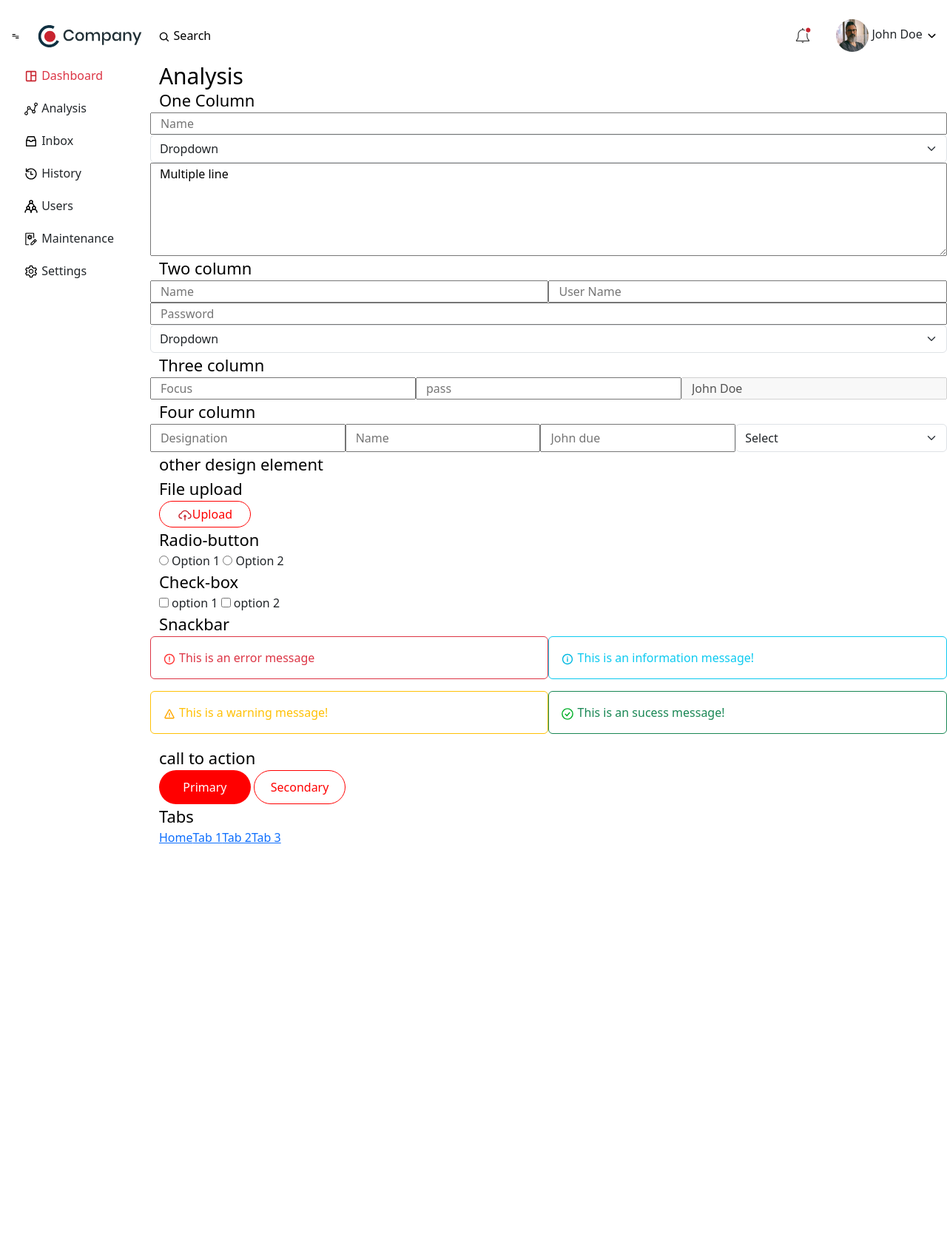
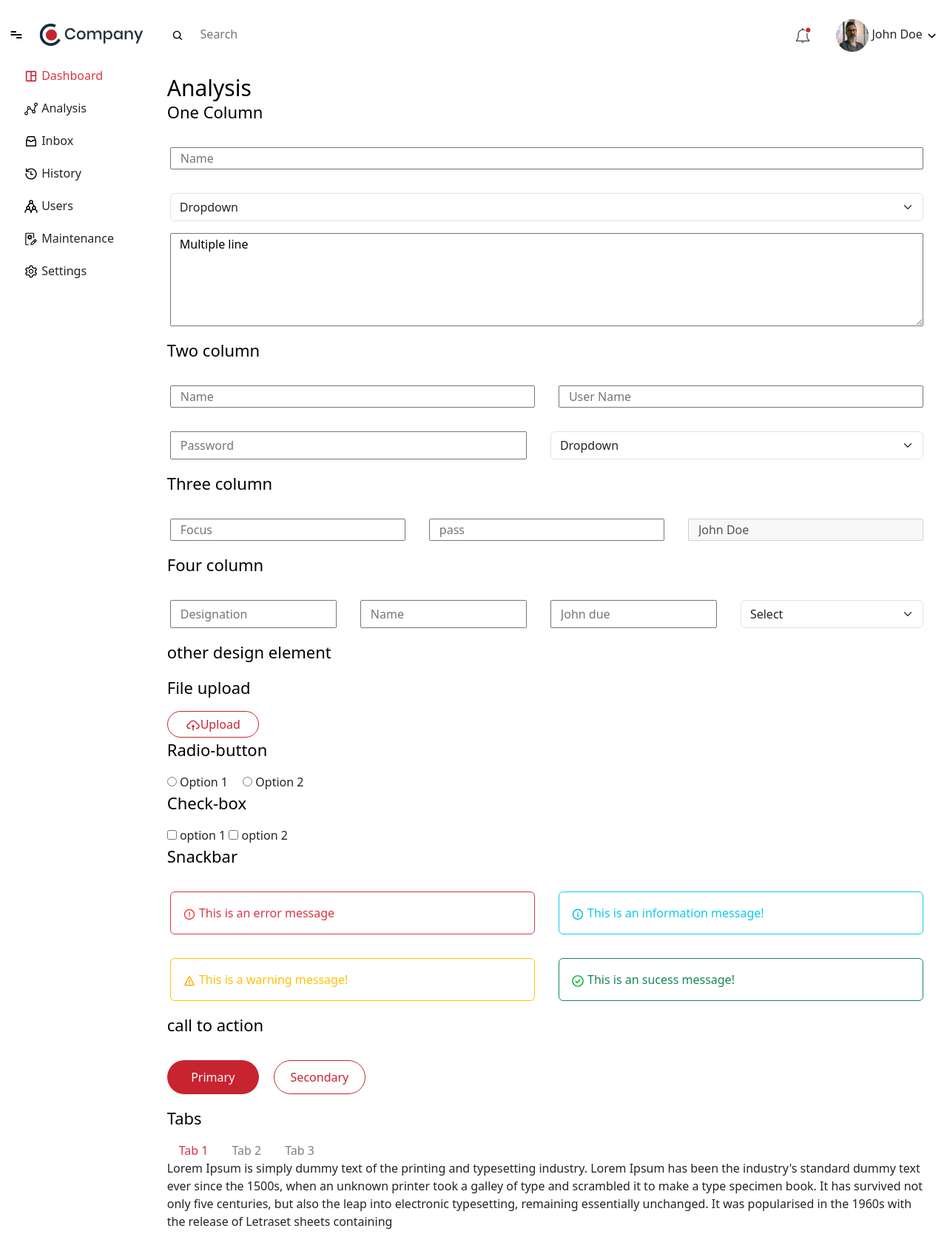
Before and after one commit to TrushChauhan/HTML-Training-assignment, a plain HTML site: page innerpage.html in a window 1280 px wide. Shown: the whole page at 74% size. Before the commit the page ends 1144 px from the top, so only its background shows below. Drawn offline with Linux system fonts and the light colour scheme.

Commit message:
responsive innerpage

```diff
--- a/css/style.css
+++ b/css/style.css
@@ -19,7 +19,7 @@
 }
 .hero-image{
 width: 100%;
-height: 70%;
+height: 70;
 border: 20px solid rgb(248, 247, 247);
 margin-top: 20px;
 }
@@ -67,7 +67,7 @@ font-size:40px;
     justify-content:right;
 }
 .navbar{
-    width: 1560px;
+    width: 1200px;
     width: 100%;
     height: 80px;
     background-color: rgb(255, 255, 255);
@@ -78,8 +78,8 @@ font-size:40px;
 
 }
 .menu-bar{
-    width: 18px;
-    height: 12px;
+    width: 20px;
+    height: 30px;
 }
 .search-icon{
     width: 16px;
@@ -93,6 +93,7 @@ font-size:40px;
     font-weight: 400;
     justify-items: center;
     align-items: center;
+    border: none;
 }
 .notification-icon{
     width: 22px;
@@ -128,14 +129,14 @@ font-size:40px;
     font-weight: 500;
 }
 .dashboard-content{
+    width: 100vh;
     margin-top: 50px;
 }
 .dashboard-statistics{
-
+    /* width: 100vh; */
 }
 .statistic{
-    width: 220px;
-    height: 116px;
+
 }
 .total-items{
     width: 77px;
@@ -147,7 +148,7 @@ font-size:40px;
     height: 20px;
 }
 .item-info{
-    margin-left: 30px;
+    margin-bottom: 50px;
 }
 .sale-title{
     height: 29px;
@@ -155,7 +156,7 @@ font-size:40px;
     font-weight: 500;
 }
 .sales-statistics{
-    width: 900px;
+    width: 100vw;
 }
 .statistic-duration{
     font-size: 12px;
@@ -206,12 +207,13 @@ font-size:40px;
     font-size: 22px;
     color: black;
     font-weight: 500;
+    margin-bottom: 15px;
 }
 .upload-btn{
     width: 124px;
     height: 36px;
-    color: red;
-    border: red solid 1px;
+    color: #C8242F;
+    border: #C8242F solid 1px;
     border-radius: 18px;
     background-color: white;
 }
@@ -224,21 +226,60 @@ font-size:40px;
     height: 46px;
     border-radius: 23px;
     color: white;
-    background-color: red;
+    background-color: #C8242F;
     border: none;
 }
 .secondary-btn{
     width: 124px;
     height: 46px;
     border-radius: 23px;
-    color: red;
+    color: #C8242F;
     background-color: white;
-    border:red solid 1px;
+    border:#C8242F solid 1px;
 }
-@media screen and(max-width:1020px) {
-    .hero-image{
-        width: 25%;
-        height: 25%;
+a:link {
+    color: gray;
+    background-color: transparent;
+    text-decoration: none;
+  }
+
+a:visited {
+    color: rgb(160, 160, 160);
+    background-color: transparent;
+    text-decoration: underline;
+  }
+a:active {
+    color:#C8242F;
+    background-color: transparent;
+    text-decoration: underline;
+  }
+  /* input::placeholder {
+	opacity: 5;
+}
+.form-group {
+    --pad: .75rem;
+    position: relative;
+  }
+  label {
+    position: absolute;
+    left: var(--pad);
+    top: var(--pad);
+    pointer-events: none;
+  }
+  input:focus + label,
+input:not(:placeholder-shown) + label {
+   color: black;
+}
+input:focus + label,
+input:not(:placeholder-shown) + label {
+  transform: translateY(calc(-50% - var(--pad))) scale(.8);
+  color: var(--accent);
+}*/
+
+@media screen and(max-width:992px) {
+    .sales-statistics{
+        display: flex;
+        flex-direction: column;
     }
 }
 @media screen and (max-width: 768px){
@@ -253,6 +294,10 @@ font-size:40px;
     }
     .login-info{
         margin-top: -20px;
+    }
+    .sales-statistics{
+        display: flex;
+        flex-direction: column;
     }
 }
 @media screen and (max-width: 576px){
@@ -274,3 +319,8 @@ font-size:40px;
         font-size: 15px;
     }
 }
+@media screen and (max-width: 670px){
+    .side-bar{
+        display: none;
+    }
+}
--- a/innerpage.html
+++ b/innerpage.html
@@ -20,8 +20,8 @@
                     <a class="navbar-brand" href="#">
                         <img src=images/images/logo.svg class="d-inline-block company-logo-navbar">
                     </a>
-                    <img src=images/images/search-icon.svg class="d-inline-block search-icon">
-                    <span class="search-text">Search</span>
+                    <img src=images/images/search-icon.svg class="d-inline-block search-icon m-3">
+                    <input class="search-text w-25 h-50" placeholder="Search">
                 </div>
                 <div class="float-right">
                     <img src=images/images/notification-icon.svg class="d-inline-block notification-icon">
@@ -74,7 +74,7 @@
                 </div>
             </nav>
         </div>
-        <div class="container flex-column analysis-content">
+        <div class="container flex-column analysis-conten m-3">
             <div class="row">
                 <div class="dashboard-title col">
                     Analysis
@@ -83,29 +83,29 @@
             <div class="row">
                 <div class="column-title col">One Column</div>
             </div>
-            <div class="row">
+            <div class="row mx-1 my-3">
                 <input type="text" placeholder="Name">
             </div>
-            <div class="row ">
-                <select class="form-select" aria-label="Default select example">
+            <div class="row mx-1 my-3">
+                <select class="form-select my-3" aria-label="Default select example">
                     <option selected>Dropdown</option>
                     <option value="1">One</option>
                     <option value="2">Two</option>
                     <option value="3">Three</option>
             </div>
-            <div class="row ">
+            <div class="row my-3">
                 <textarea name="Text1" cols="40" rows="5">Multiple line</textarea>
             </div>
             <div class="row">
                 <div class="col column-title">Two column</div>
             </div>
             <div class="row">
-                <input class="col" type="text" placeholder="Name">
-                <input class="col" type="text" placeholder="User Name">
+                <input class="col m-3" type="text" placeholder="Name">
+                <input class="col m-3" type="text" placeholder="User Name">
             </div>
             <div class="row">
-                <input class="col" type="text" placeholder="Password">
-                <select class="form-select" aria-label="Default select example">
+                <input class="col m-3" type="text" placeholder="Password">
+                <select class="form-select col m-3" aria-label="Default select example">
                     <option selected>Dropdown</option>
                     <option value="1">One</option>
                     <option value="2">Two</option>
@@ -116,30 +116,30 @@
                 <div class="column-title">Three column</div>
             </div>
             <div class="row">
-                <input type="text" class="col" placeholder="Focus">
-                <input type="password" class="col" placeholder="pass">
-                <input type="text" class="col" disabled value="John Doe">
+                <input type="text" class="col m-3" placeholder="Focus">
+                <input type="password" class="col m-3" placeholder="pass">
+                <input type="text" class="col m-3" disabled value="John Doe">
             </div>
             <div class="row">
                 <div class="column-title">Four column</div>
             </div>
             <div class="row">
-                <input type="text" class="col" placeholder="Designation">
-                <input type="password" class="col" placeholder="Name">
-                <input type="text" class="col" placeholder="John due">
-                <select class="form-select col" aria-label="Default select example">
+                <input type="text" class="col m-3" placeholder="Designation">
+                <input type="password" class="col m-3" placeholder="Name">
+                <input type="text" class="col m-3" placeholder="John due">
+                <select class="form-select col m-3" aria-label="Default select example">
                     <option selected>Select</option>
                     <option value="1">One</option>
                     <option value="2">Two</option>
                     <option value="3">Three</option>
                 </select>
-                <div class="row">
+                </div>
+                <div class="row ">
                     <div class="column-title">other design element</div>
                 </div>
                 <div class="row">
                     <div class="column-title">File upload</div>
                 </div>
-            </div>
             <button class="upload-btn">
                 <img src="images/images/cloud-upload-icon.svg" alt=“test”/>Upload
             </button>
@@ -151,7 +151,7 @@
                        value="option1"> Option 1
             </label>
 
-            <label>
+            <label class="mx-3">
                 <input type="radio" name="option"
                        value="option2"> Option 2
             </label>
@@ -159,29 +159,29 @@
                 <div class="col column-title">Check-box</div>
             </div>
             <input type="checkbox" name="check">
-            <label>option 1</label>
+            <label >option 1</label>
             <input type="checkbox" name="check">
-            <label>option 2</label>
+            <label >option 2</label>
 
             <div class="row">
                 <div class="col column-title">Snackbar</div>
             </div>
             <div class="row">
-            <div class="alert alert-danger bg-white alert-primary col border-danger text-danger" role="alert">
+            <div class="alert alert-danger bg-white alert-primary col border-danger text-danger m-3" role="alert">
                 <img class="snackbar-icon" src="images/images/error-icon.svg" alt="">
                 This is an error message
             </div>
-            <div class="alert alert-primary bg-white col border-info text-info" role="alert">
+            <div class="alert alert-primary bg-white col border-info text-info m-3" role="alert">
                 <img class="snackbar-icon" src="images/images/info-icon.svg" alt="">
                 This is an information message!
             </div>
             </div>
             <div class="row">
-                <div class="alert alert-danger bg-white alert-primary col border-warning text-warning" role="alert">
+                <div class="alert alert-danger bg-white alert-primary col border-warning text-warning m-3" role="alert">
                     <img class="snackbar-icon" src="images/images/warning-icon.svg" alt="">
                     This is a warning message!
                 </div>
-                <div class="alert alert-primary bg-white col border-success text-success" role="alert">
+                <div class="alert alert-primary bg-white col border-success text-success m-3" role="alert">
                     <img class="snackbar-icon" src="images/images/success-icon.svg" alt="">
                     This is an sucess message!
                 </div>
@@ -192,16 +192,19 @@
             <button class="primary-btn">
                 Primary
             </button>
-            <button class="secondary-btn">
+            <button class="secondary-btn m-3">
                 Secondary
             </button>
             <div class="row">
                 <div class="col column-title">Tabs</div>
             </div>
             <ul class="nav nav-pills">
-                <li class="active"><a href="#">Home</a></li>
-                <li><a href="#">Tab 1</a></li>
-                <li><a href="#">Tab 2</a></li>
-                <li><a href="#">Tab 3</a></li>
+                <li><a href="#" class="text-decoration-none text-danger m-3"> Tab 1</a> </li>
+                <li><a href="#" class="text-decoration-none m-3">Tab 2</a></li>
+                <li><a href="#" class="text-decoration-none m-3">Tab 3</a></li>
               </ul>
+            <p>Lorem Ipsum is simply dummy text of the printing and typesetting industry.
+               Lorem Ipsum has been the industry's standard dummy text ever since the 1500s, when an unknown printer took a galley of type and scrambled it
+               to make a type specimen book. It has survived not only five centuries, but also the leap into electronic typesetting, remaining essentially unchanged.
+               It was popularised in the 1960s with the release of Letraset sheets containing</p>
         </div>
```
Also changed, not shown: dashboard.html (+46 -48 lines), index.html (+1 -1 lines).
